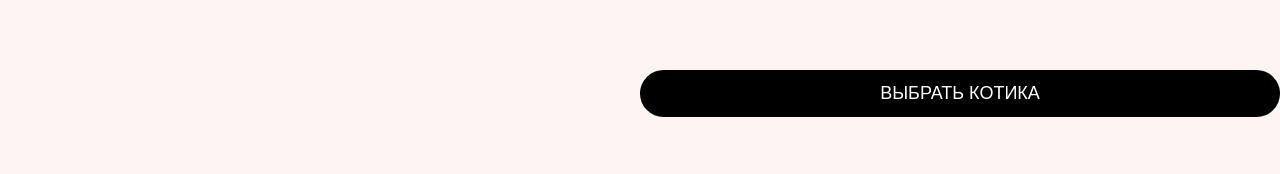
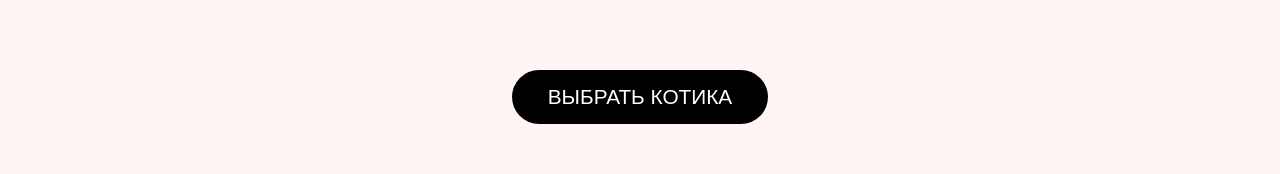
Before and after one commit to mdarmoed/mdarmoed.github.io, a React (Create React App) app: page / in a window 1280 px wide. Shown: the part 1181-1355 px from the top of the page. Built offline with nearby package versions, Linux system fonts and the light colour scheme.

Commit message:
Update MainBlock.js

```diff
--- a/src/MainBlock.js
+++ b/src/MainBlock.js
@@ -87,7 +87,7 @@ function MainBlock() {
 
 
         <div className="clearfix" />
-          <button className='contact-form-btn' >
+          <button className='btn-help' >
           <Link to={`/ourcats`}>ВЫБРАТЬ КОТИКА</Link>
           </button>
           </div>
```
